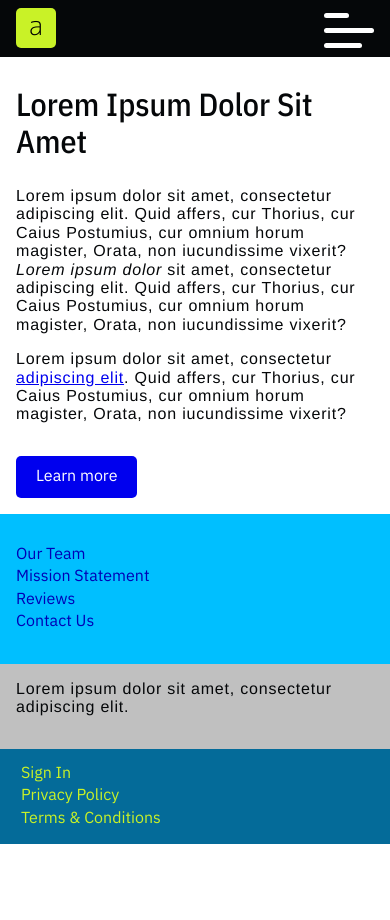
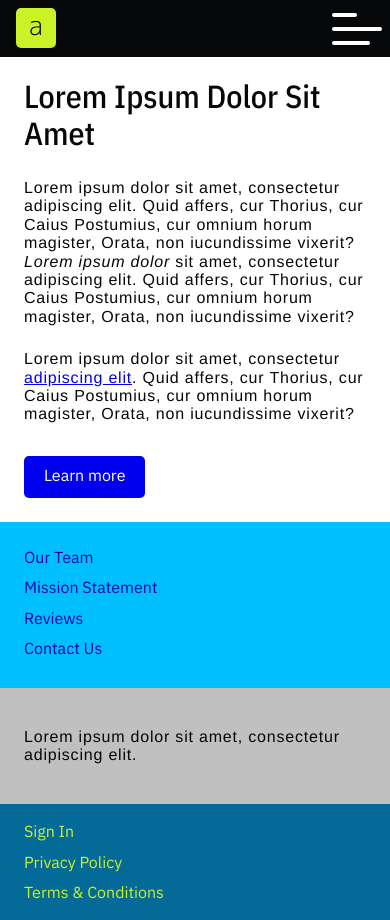
Before and after one commit to ezrafree/html-layout, a website: page index.html in a window 390 px wide. Before the commit the page ends 844 px from the top, so only its background shows below. Drawn offline with Linux system fonts and the light colour scheme.

Commit message:
chore(package): various changes

```diff
--- a/scss/_content.scss
+++ b/scss/_content.scss
@@ -24,8 +24,16 @@
     article {
       background-color: $white;
 
+      h1 {
+        margin: 1.5rem 1.5rem 1rem;
+      }
+
+      button {
+        margin-top: 0.5rem !important;
+      }
+
       & > * {
-        margin: 1rem;
+        margin: 1.5rem;
       }
     }
 
@@ -92,3 +100,31 @@
     }
   }
 }
+
+@media all and (max-width: 767px) {
+  #root {
+    main {
+      aside {
+        &.left {
+          .menu {
+            li {
+              padding-left: 0.5rem;
+            }
+          }
+        }
+        &.right {
+          p {
+            margin: 1.5rem 0.5rem;
+          }
+        }
+      }
+    }
+    footer {
+      .nav {
+        li {
+          padding-left: 0.5rem;
+        }
+      }
+    }
+  }
+}
--- a/scss/_elements.scss
+++ b/scss/_elements.scss
@@ -18,7 +18,6 @@ h1 {
   font-weight: 500;
   line-height: minmax(2vw, 24pt);
   font-variation-settings: "wght" 500, "wdth" 85;
-  margin: 2rem 1rem 1.5rem !important;
 }
 
 i,
--- a/scss/_layout.scss
+++ b/scss/_layout.scss
@@ -42,7 +42,7 @@ body {
         flex: 3;
 
         & > * {
-          margin: 1em;
+          margin: 1.5em;
         }
 
         &.left {
--- a/scss/_menu.scss
+++ b/scss/_menu.scss
@@ -4,6 +4,16 @@
 
   li {
     list-style: none;
-    margin-bottom: 0.25em;
+    margin-bottom: 0.75em;
   }
 }
+
+@media all and (max-width: 767px) {
+  .menu {
+    margin: 0;
+
+    li {
+      margin: 0.75em 0;
+    }
+  }
+}
--- a/scss/_nav.scss
+++ b/scss/_nav.scss
@@ -30,13 +30,13 @@
   width: 50px;
   cursor: pointer;
   margin-top: 0.5rem;
-  margin-right: 1rem;
+  margin-right: 0.5rem;
   z-index: 200;
 
   span {
     background: $white;
     border-radius: 10px;
-    height: 5px;
+    height: 4px;
     margin: 5px 0;
     transition: 0.4s cubic-bezier(0.68, -0.6, 0.32, 1.6);
 
@@ -60,7 +60,7 @@
       ~ span {
         &:nth-of-type(1) {
           transform-origin: bottom;
-          transform: rotatez(45deg) translate(8px, 0px);
+          transform: rotatez(45deg) translate(6px, 0px);
         }
 
         &:nth-of-type(2) {
@@ -71,14 +71,32 @@
         &:nth-of-type(3) {
           transform-origin: bottom;
           width: 50%;
-          transform: translate(23px, -8px) rotatez(45deg);
+          transform: translate(21px, -7px) rotatez(45deg);
         }
       }
     }
   }
 }
 
+@media (prefers-reduced-motion: reduce) {
+  #nav-toggle {
+    span {
+      transition: opacity 2s ease-in;
+    }
+  }
+}
+
 @media all and (max-width: 767px) {
+  .nav {
+    li {
+      margin: 0.75em 0;
+
+      &:nth-child(1) {
+        margin: 1.25em 0 0.75em;
+      }
+    }
+  }
+
   #root {
     & > header {
       & > nav {
@@ -93,6 +111,12 @@
         font-size: 200%;
         z-index: 100;
 
+        .nav {
+          li {
+            margin: 1em 0;
+          }
+        }
+
         &.toggle-nav {
           display: none;
 
```
Also changed, not shown: css/style.min.css, 1 other file.
